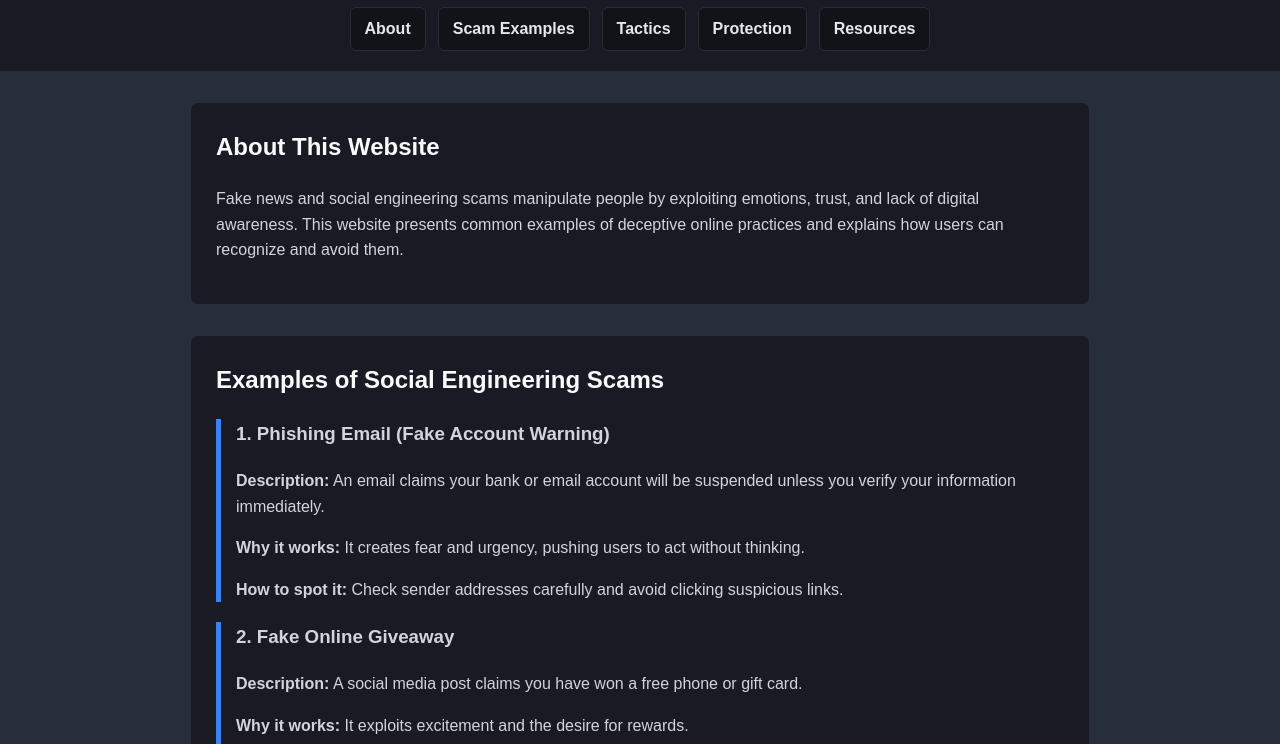
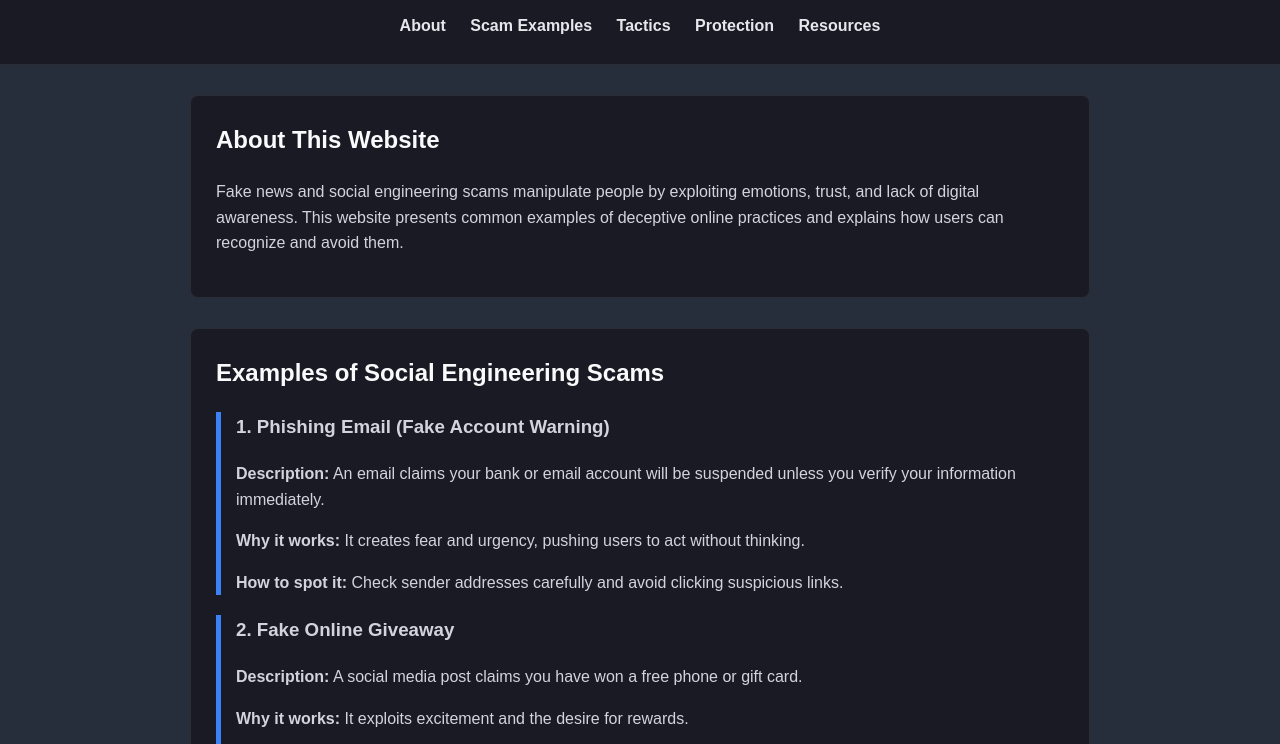
Before and after one commit to aslanguba2004/aslanguba2004.github.io, a plain HTML site: page index.html in a window 1280 px wide. Shown: the part 157-901 px from the top of the page. Drawn offline with Linux system fonts and the light colour scheme.

Commit message:
Refactor chapter panel and update header padding

```diff
--- a/index.html
+++ b/index.html
@@ -6,10 +6,6 @@
   <meta name="viewport" content="width=device-width, initial-scale=1.0">
 
   <style>
-    html {
-      scroll-behavior: smooth;
-    }
-
     body {
       margin: 0;
       font-family: Arial, Helvetica, sans-serif;
@@ -30,7 +26,7 @@
     header {
       background-color: #1A1A24;
       color: #d1d5db;
-      padding: 30px 20px 20px;
+      padding: 40px 20px 25px;
       text-align: center;
       border-bottom: 1px solid #2a2d36;
     }
@@ -39,30 +35,22 @@
       margin-bottom: 10px;
     }
 
-    /* ===== Interactive Chapter Panel ===== */
-    .chapter-panel {
-      margin-top: 20px;
-      display: flex;
-      flex-wrap: wrap;
-      justify-content: center;
-      gap: 12px;
+    /* Simple chapter links */
+    .chapters {
+      margin-top: 10px;
     }
 
-    .chapter-panel a {
-      padding: 8px 14px;
-      border-radius: 6px;
-      background-color: #111318;
+    .chapters a {
+      margin: 0 10px;
+      font-weight: bold;
       color: #e5e7eb;
-      font-weight: bold;
-      transition: all 0.2s ease;
-      border: 1px solid #2a2d36;
       text-decoration: none;
+      transition: color 0.15s ease, text-shadow 0.15s ease;
     }
 
-    .chapter-panel a:hover {
+    .chapters a:hover {
       color: #60a5fa;
-      box-shadow: 0 0 10px rgba(96,165,250,0.6);
-      border-color: #60a5fa;
+      text-shadow: 0 0 6px rgba(96, 165, 250, 0.9); /* simple blue glow */
     }
 
     main {
@@ -111,8 +99,8 @@
   <h1>Fake News & Social Engineering Awareness</h1>
   <p>Understanding online manipulation and learning how to stay safe</p>
 
-  <!-- Interactive Chapter Panel -->
-  <div class="chapter-panel">
+  <!-- Simple chapter links -->
+  <div class="chapters">
     <a href="#about">About</a>
     <a href="#examples">Scam Examples</a>
     <a href="#tactics">Tactics</a>
@@ -191,7 +179,7 @@
 </main>
 
 <footer>
-  <p>Educational project on digital literacy and online safety</p>
+  <p>Educational project on digital literacy and online safety, 2026</p>
 </footer>
 
 </body>
```
